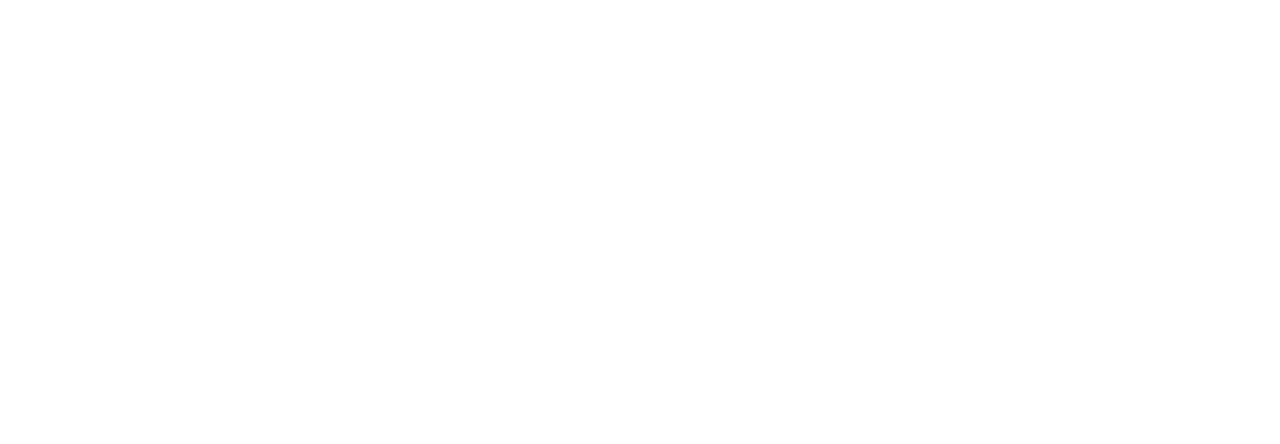
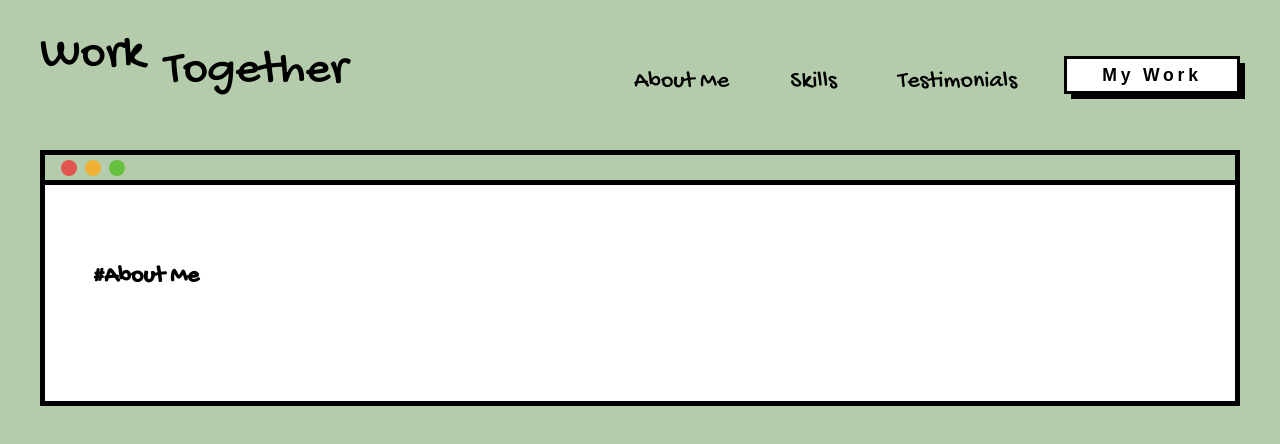
Before and after one commit to nara9709/portfolio_new, a plain HTML site: page index.html in a window 1280 px wide. Drawn offline with nearby package versions, Linux system fonts and the light colour scheme; a web font is replaced by a local one.

Commit message:
Build Navbar and About Me sections

```diff
--- a/css/style.css
+++ b/css/style.css
@@ -10,6 +10,33 @@ ONT SIZE SYSTEM (px)
 
 */
 
+/* Colors */
+:root {
+  --black: #000;
+  --white: #fff;
+
+  --main-green: #b4ccac;
+  --point-yellow: #d5fe77;
+  --point-green: #39f077;
+
+  --window-red: #e15750;
+  --window-yellow: #eeb335;
+  --window-green: #66c03f;
+
+  /* Shadow */
+  --shadow: 4px 4px 0px -1px #000000;
+  --shadow-big: 6px 6px 0px -1px #000000;
+
+  /* Fonts */
+  --main-font: 'Gochi Hand', cursive;
+  --sub-font: 'Just Another Hand', cursive;
+  --content-font: 'Palanquin Dark', sans-serif;
+
+  /* Size */
+  --section-size: 1200px;
+}
+
+/* Global Settings */
 * {
   padding: 0;
   margin: 0;
@@ -20,5 +47,154 @@ body {
   font-family: sans-serif;
   line-height: 1;
   font-weight: 400;
-  color: #555;
+  min-height: 100%;
+  color: var(--black);
+  background-color: var(--white);
+  text-align: center;
+  display: flex;
+  flex-direction: column;
+  justify-content: center;
+  align-items: center;
+  background-color: var(--main-green);
 }
+
+section {
+  background-color: var(--white);
+}
+
+/* Navbar Section */
+.sec-nav {
+  width: var(--section-size);
+  height: 150px;
+  padding: 3em 0em;
+  display: flex;
+  justify-content: space-between;
+  background-color: transparent;
+}
+
+.sec-nav nav {
+  display: flex;
+  align-items: center;
+}
+
+.nav-title {
+  font-family: var(--main-font);
+  font-size: 3rem;
+  position: relative;
+}
+
+.nav-title.left {
+  top: -16px;
+  margin-right: 1rem;
+}
+
+.nav-navIconBox {
+  background-color: var(--white);
+  border: 4px solid var(--black);
+  padding: 0.3em 0.3em;
+  position: relative;
+  right: -300px;
+  box-shadow: var(--shadow);
+  display: none;
+}
+
+.nav-navIconBox ion-icon {
+  font-size: 1.8em;
+}
+
+.sec-nav ul {
+  display: flex;
+  padding: 1em;
+}
+.sec-nav li {
+  padding-right: 1.3em;
+  list-style: none;
+  font-family: var(--main-font);
+  font-size: 1.5rem;
+  cursor: pointer;
+}
+
+.nav-hoverImg {
+  position: relative;
+  width: 30px;
+  left: 67px;
+  top: 10px;
+}
+
+#skills.nav-hoverImg {
+  left: 40px;
+}
+
+.hidden {
+  visibility: hidden;
+}
+
+.sec-nav li:hover {
+  opacity: 60%;
+}
+
+.nav-mywork {
+  outline: none;
+  border: 3px solid var(--black);
+  box-shadow: var(--shadow-big);
+  font-family: var(--content-font);
+  font-size: 1.1em;
+  font-weight: 600;
+  letter-spacing: 1mm;
+  padding: 0.3em 2em;
+  background-color: var(--white);
+  transition: all 200ms ease-in-out;
+}
+.nav-mywork:hover {
+  cursor: pointer;
+  transform: translate3d(5px, 5px, 0px);
+  box-shadow: none;
+}
+/* About Me section */
+
+.windowbar {
+  display: flex;
+  align-items: center;
+  width: var(--section-size);
+  height: 30px;
+  border: 5.5px solid var(--black);
+  border-bottom: none;
+}
+
+.windowIcon {
+  width: 16px;
+  height: 16px;
+  margin: 0;
+  border-radius: 50%;
+}
+
+.windowIcon.red {
+  margin-left: 1em;
+  background-color: var(--window-red);
+}
+
+.windowIcon.yellow {
+  margin-left: 0.5em;
+  background-color: var(--window-yellow);
+}
+
+.windowIcon.green {
+  margin-left: 0.5em;
+  background-color: var(--window-green);
+}
+
+.sec-aboutme {
+  width: var(--section-size);
+  border: 5.5px solid var(--black);
+  padding: 5em 3em 6em 3em;
+  text-align: left;
+}
+
+.about-descContainer {
+  width: 100%;
+  margin: 0;
+}
+
+.section-title {
+  font-family: var(--main-font);
+}
--- a/index.html
+++ b/index.html
@@ -4,7 +4,101 @@
     <meta charset="UTF-8" />
     <meta http-equiv="X-UA-Compatible" content="IE=edge" />
     <meta name="viewport" content="width=device-width, initial-scale=1.0" />
+    <link rel="stylesheet" href="css/style.css" />
+
+    <!-- Google Fonts -->
+    <link rel="preconnect" href="https://fonts.googleapis.com" />
+    <link rel="preconnect" href="https://fonts.gstatic.com" crossorigin />
+    <link
+      href="https://fonts.googleapis.com/css2?family=Gochi+Hand&family=Just+Another+Hand&display=swap"
+      rel="stylesheet"
+    />
+    <link rel="preconnect" href="https://fonts.googleapis.com" />
+    <link rel="preconnect" href="https://fonts.gstatic.com" crossorigin />
+    <link
+      href="https://fonts.googleapis.com/css2?family=Palanquin+Dark:wght@400;500&display=swap"
+      rel="stylesheet"
+    />
+
+    <script src="/main.js" defer></script>
+
     <title>Work together with Nara!</title>
   </head>
-  <body></body>
+  <script
+    type="module"
+    src="https://unpkg.com/ionicons@5.5.2/dist/ionicons/ionicons.esm.js"
+  ></script>
+  <script
+    nomodule
+    src="https://unpkg.com/ionicons@5.5.2/dist/ionicons/ionicons.js"
+  ></script>
+  <body>
+    <!-- Navbar -->
+    <section class="sec-nav">
+      <div class="nav-titleContainer">
+        <span class="nav-title left">Work</span>
+        <span class="nav-title right">Together</span>
+      </div>
+      <nav>
+        <ul>
+          <li
+            class="nav-menu aboutme"
+            onmouseover="toggleHidden('aboutme')"
+            onmouseout="toggleHidden('aboutme')"
+          >
+            <img
+              id="aboutme"
+              class="nav-hoverImg hidden"
+              src="/contents/nav-hover.png"
+            />
+            About Me
+          </li>
+          <li
+            class="nav-menu skills"
+            onmouseover="toggleHidden('skills')"
+            onmouseout="toggleHidden('skills')"
+          >
+            <img
+              id="skills"
+              class="nav-hoverImg hidden"
+              src="/contents/nav-hover.png"
+            />Skills
+          </li>
+          <li
+            class="nav-menu testimonials"
+            onmouseover="toggleHidden('testimonials')"
+            onmouseout="toggleHidden('testimonials')"
+          >
+            <img
+              id="testimonials"
+              class="nav-hoverImg hidden"
+              src="/contents/nav-hover.png"
+            />Testimonials
+          </li>
+        </ul>
+        <button class="nav-mywork">My Work</button>
+        <div class="nav-navIconBox">
+          <ion-icon name="menu-outline"></ion-icon>
+        </div>
+      </nav>
+    </section>
+
+    <!-- About Me -->
+    <div class="windowbar">
+      <div class="windowIcon red"></div>
+      <div class="windowIcon yellow"></div>
+      <div class="windowIcon green"></div>
+    </div>
+
+    <section class="sec-aboutme">
+      <div class="about-descContainer">
+        <div class="section-title">
+          <h1>#About Me</h1>
+        </div>
+      </div>
+      <div class="about-avatar">
+        <img src="" alt="" />
+      </div>
+    </section>
+  </body>
 </html>
--- /dev/null
+++ b/main.js
@@ -0,0 +1,8 @@
+'use strict';
+
+function toggleHidden(className) {
+  const hoverMenu = document.getElementsByClassName(`nav-menu ${className}`);
+  const hoverImg = document.getElementById(`${className}`);
+
+  hoverImg.classList.toggle('hidden');
+}
```
Also changed, not shown: contents/._nav-hover.png (added), contents/nav-hover.png (added).
